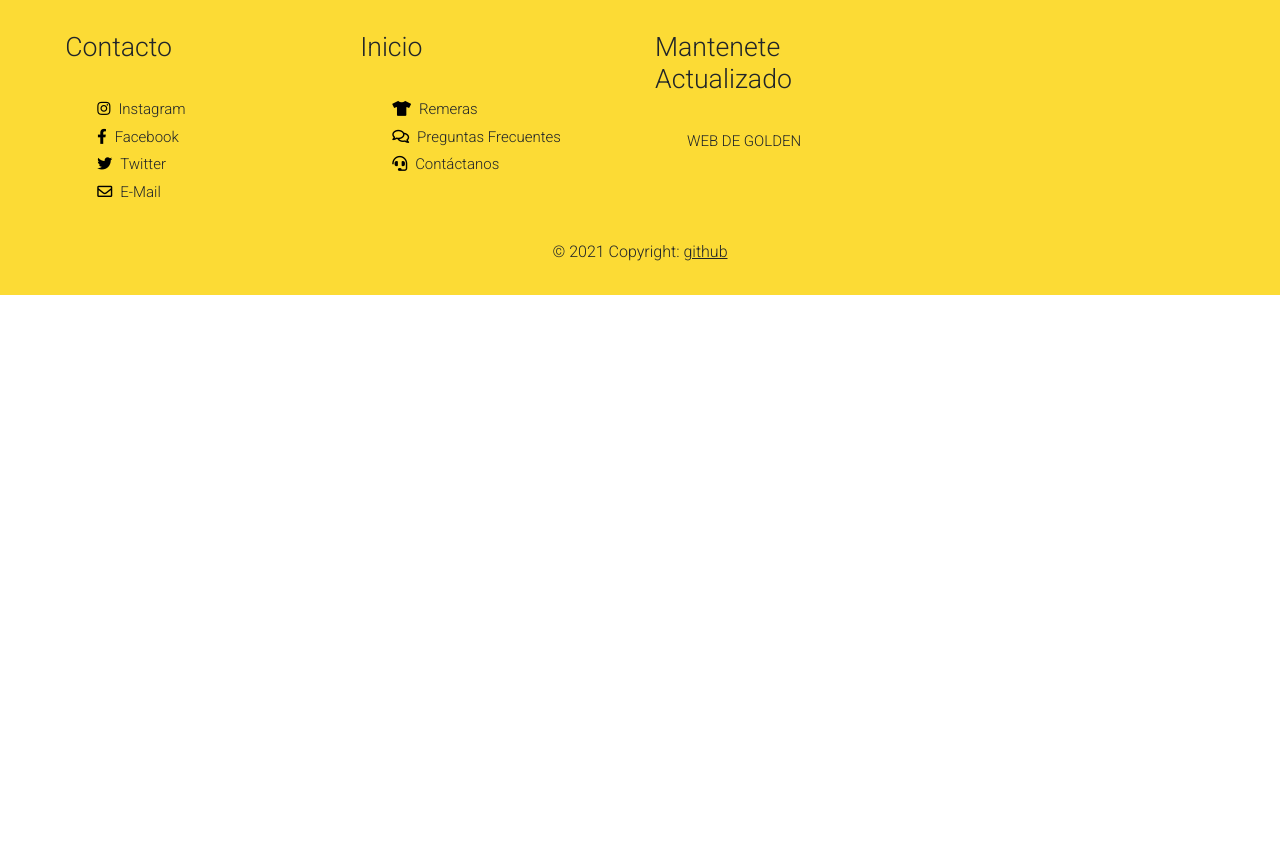
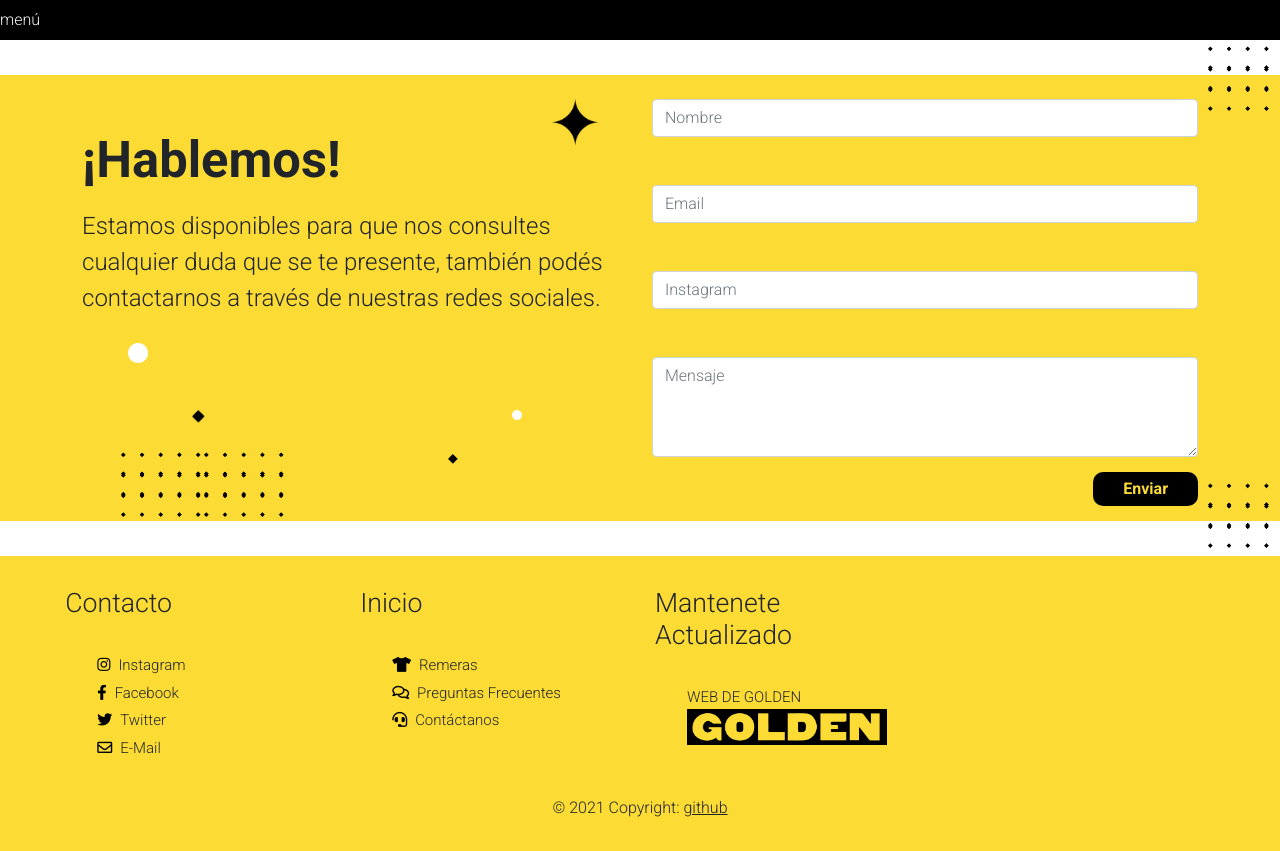
Before and after one commit to octaseiner/Golden, a website: page secciones/contacto.html in a window 1280 px wide. Before the commit the page ends 800 px from the top, so only its background shows below. Drawn offline with nearby package versions, Linux system fonts and the light colour scheme.

Commit message:
se completo form y estilos

```diff
--- /dev/null
+++ b/sass/_contacto.scss
@@ -0,0 +1,113 @@
+
+.navbar{
+    background-color: $negroFondo;
+    max-width: 100%;
+    max-height: 20%;
+    color: $blancoFondo;
+}
+
+.row-form{
+    background-color: $amarilloFondo;
+    margin: 35px 0 35px 0;
+    position: relative;
+
+    .estrella-formNegra{
+        width: 50px;
+        position: absolute;
+        top: 5%;
+        left: 43%;
+    }
+
+    .elipse-formBlanca1{
+        width: 20px;
+        position: absolute;
+        top: 60%;
+        left: 10%;
+    }
+
+    .rombo-formNegro{
+        width: 13px;
+        position: absolute;
+        top: 75%;
+        left: 15%;
+    }
+
+    .elipse-formNegra1{
+        width: 65px;
+        position: absolute;
+        top: 83%;
+        left: 10%;
+        transform: rotate(90deg);
+    }
+    .elipse-formNegra2{
+        width: 65px;
+        position: absolute;
+        top: 83%;
+        left: 16.5%;
+        transform: rotate(90deg);
+    }
+
+    .rombo-formNegro2{
+        width: 10px;
+        position: absolute;
+        top: 85%;
+        left: 35%;
+    }
+
+    .elipse-formBlanca2{
+        width: 10px;
+        position: absolute;
+        top: 75%;
+        left: 40%;
+    }
+
+    .elipse-formNegra3{
+        width: 65px;
+        position: absolute;
+        top: -8%;
+        right: 0;
+        transform: rotate(90deg);
+    }
+
+    .elipse-formNegra4{
+        width: 65px;
+        position: absolute;
+        top: 90%;
+        bottom: 0;
+        right: 0;
+        transform: rotate(90deg);
+    }
+
+
+    .titulo-contacto{
+        font-size: 38pt;
+        font-weight: bold;
+        margin-top: 10%;
+    }
+
+    .subtitulo-contacto{
+        font-size: 18pt;
+        padding-top: 10px;
+    }
+
+
+    .form-class{
+            outline: none;
+
+        .form-label{
+            color: $blancoFondo;
+        }
+
+        .btn-form{
+            margin: 15px 0 15px;
+            padding: 5px 30px;
+            border: none;
+            font-weight: bold;
+            text-align: center;
+            background-color: $negroFondo;
+            color: $amarilloFondo;
+            border-radius: 10px;
+            float: right;
+        }
+    }
+}
--- a/sass/styles.scss
+++ b/sass/styles.scss
@@ -1,2 +1,3 @@
 @import "variables";
 @import "footer";
+@import "contacto";
--- a/secciones/contacto.html
+++ b/secciones/contacto.html
@@ -11,9 +11,65 @@
 </head>
 <body>
 
+  <section>
+    <div class="navbar">menú</div>
+  </section>
+
+  <section class="row-form">
+
+    <div class="imagenes-form">
+      <img src="../imagenes/Estrella negra.png" alt="Estrella Golden" class="estrella-formNegra">
+      <img src="../imagenes/Ellipse blanca.png" alt="Elipse Golden" class="elipse-formBlanca1">
+      <img src="../imagenes/Rombo negro.png" alt="Rombo Golden" class="rombo-formNegro">
+      <img src="../imagenes/Elipses negras.png" alt="Elipse Golden" class="elipse-formNegra1">
+      <img src="../imagenes/Elipses negras.png" alt="Elipse Golden" class="elipse-formNegra2">
+      <img src="../imagenes/Rombo negro.png" alt="Rombo Golden" class="rombo-formNegro2">
+      <img src="../imagenes/Ellipse blanca.png" alt="Elipse Golden" class="elipse-formBlanca2">
+      <img src="../imagenes/Elipses negras.png" alt="Elipse Golden" class="elipse-formNegra3">
+      <img src="../imagenes/Elipses negras.png" alt="Elipse Golden" class="elipse-formNegra4">
+    </div>
+
+    <div class="container">
+      <div class="row">
+
+        <div class="col-lg-6" id="form-box1">
+            <h1 class="titulo-contacto">¡Hablemos!</h1>
+            <p class="subtitulo-contacto">Estamos disponibles para que nos consultes cualquier duda que se te presente, también podés contactarnos a través de nuestras redes sociales.</p>
+        </div>
+
+
+        <div class="col-lg-6" id="form-box2">
+          <div class="containerForm">
+
+                  <form action="#">
+                      <div class="form-class mb-3">
+
+                        <label for="fname" class="form-label"></label>
+                        <input type="text" class="form-control" placeholder="Nombre" id="fname"><br>
+
+                        <label for="InputEmail" class="form-label"></label>
+                        <input type="email" class="form-control" placeholder="Email" id="InputEmail" aria-describedby="emailHelp"><br>
+
+                          <label for="fSocialRed" class="form-label"></label>
+                          <input type="text" class="form-control" placeholder="Instagram" id="fSocialRed"><br>
+
+                          <label for="floatingTextarea" class="form-label"></label><br>
+                          <textarea class="form-control" placeholder="Mensaje" id="floatingTextarea" style="height: 100px"></textarea>
+
+                            <input type="submit" value="Enviar" class="btn-form">
+                          </div>
+
+                      </form>
+                  </div>
+              </div>
+      </div>
+  </div>
+  </section>
 
 
 
+
+ <section>
 <footer class="footer">
     <footer class="text-center text-lg-start">
         <div class="container p-3" id="footer_container">
@@ -59,6 +115,7 @@
               <ul class="mb-0">
                 <li>
                   <a href="#!" class="text-dark">WEB DE GOLDEN</a>
+                  <img src="../imagenes/Golden LOGO-01.png" class="footer_logo" />
                 </li>
               </ul>
             </div>
@@ -72,6 +129,7 @@
         </div>
       </footer>
 </footer>
+</section>
     <script src="https://cdn.jsdelivr.net/npm/bootstrap@5.1.0/dist/js/bootstrap.bundle.min.js" integrity="sha384-U1DAWAznBHeqEIlVSCgzq+c9gqGAJn5c/t99JyeKa9xxaYpSvHU5awsuZVVFIhvj" crossorigin="anonymous"></script>
 </body>
 </html>
```
Also changed, not shown: css/styles.css, imagenes/img-form2.png (added).
